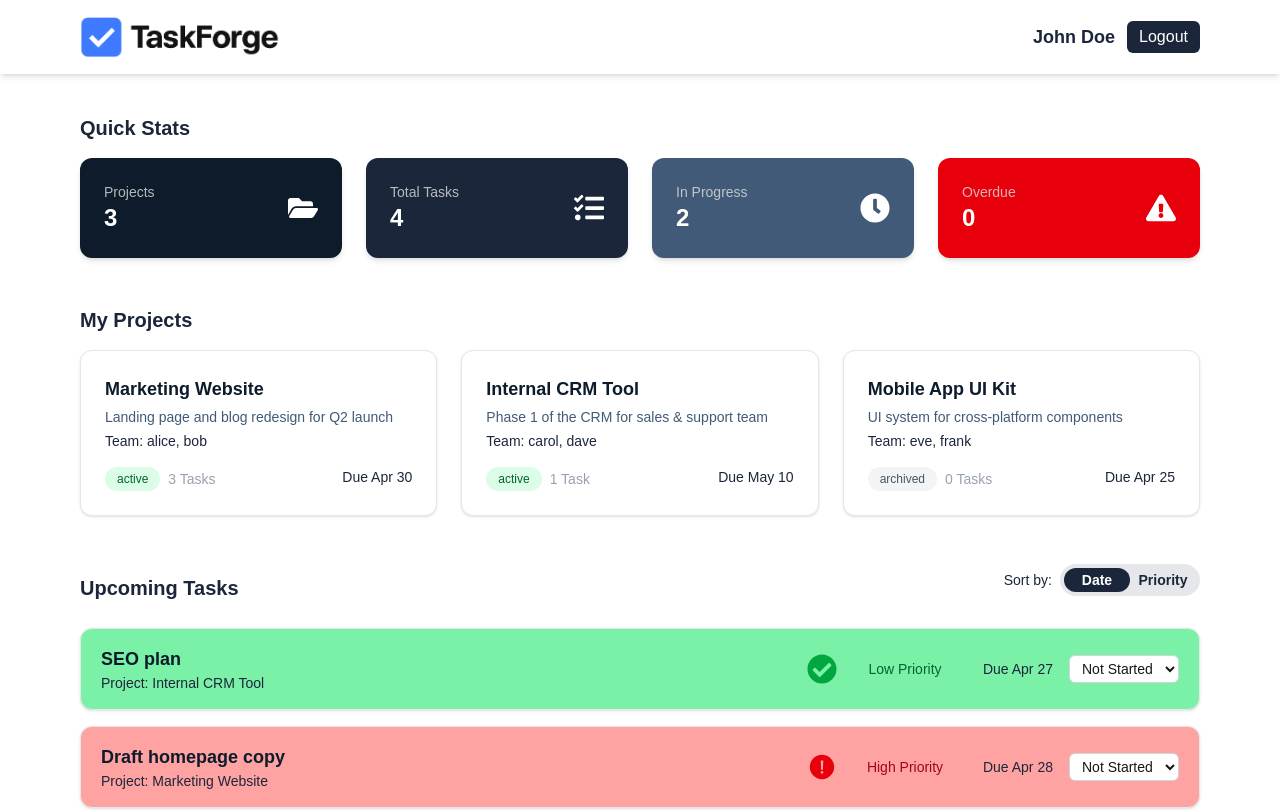
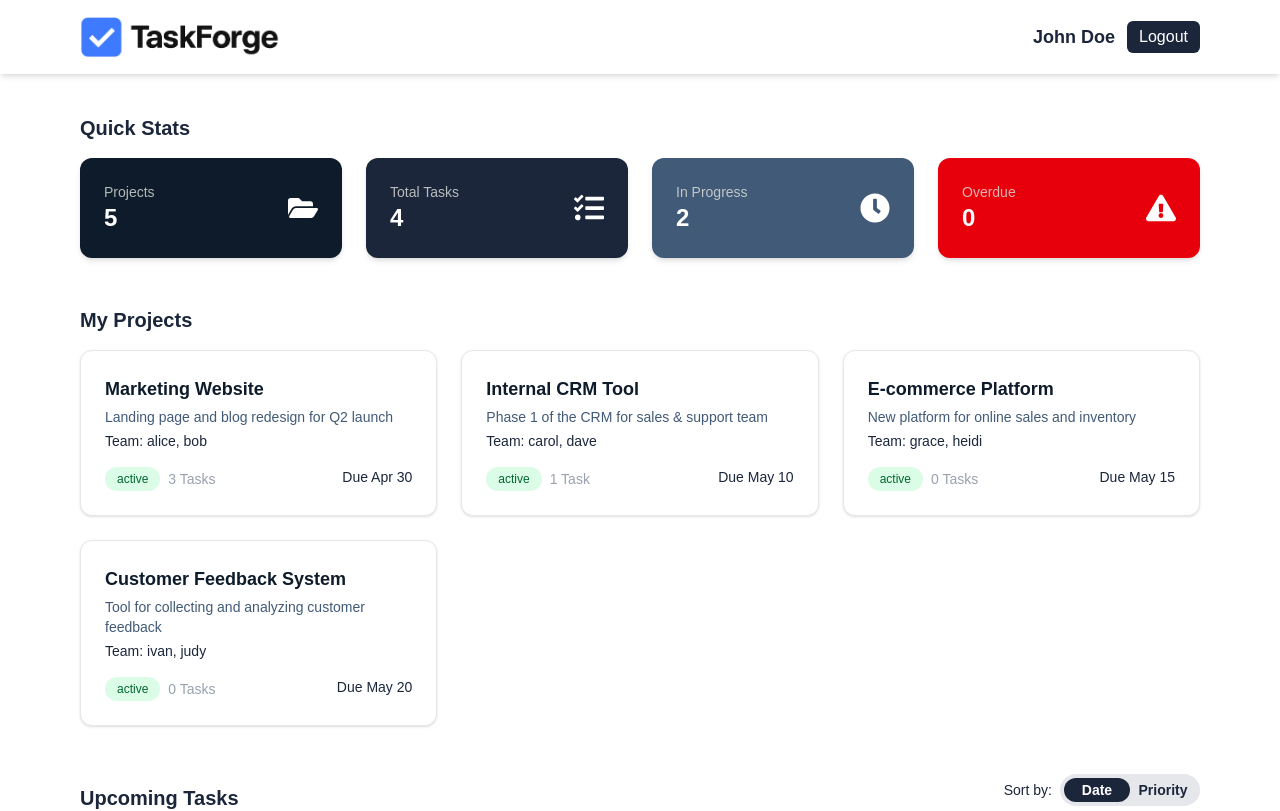
Before and after one commit to YanivRabin/TaskForge, a Next.js app in the folder client/: page /dashboard in a window 1280 px wide. Shown: the top 811 px of the page. Built offline with nearby package versions, Linux system fonts and the light colour scheme.

Commit message:
show only active peojects in dashboard

```diff
--- a/client/src/app/dashboard/page.tsx
+++ b/client/src/app/dashboard/page.tsx
@@ -1,6 +1,6 @@
 "use client";
 
-import {  useEffect, useState } from "react";
+import { useEffect, useState } from "react";
 import { useToast } from "@/components/toast/ToastContext";
 import DashboardLayout from "@/components/DashboardLayout";
 import ProjectCard from "@/components/ProjectCard";
@@ -44,6 +44,24 @@ const initialProjects: Project[] = [
     progress: 90,
     status: "archived",
     teamMembers: ["eve", "frank"],
+  },
+  {
+    id: 4,
+    title: "E-commerce Platform",
+    description: "New platform for online sales and inventory",
+    dueDate: "May 15",
+    progress: 20,
+    status: "active",
+    teamMembers: ["grace", "heidi"],
+  },
+  {
+    id: 5,
+    title: "Customer Feedback System",
+    description: "Tool for collecting and analyzing customer feedback",
+    dueDate: "May 20",
+    progress: 10,
+    status: "active",
+    teamMembers: ["ivan", "judy"],
   },
 ];
 
@@ -181,8 +199,9 @@ export default function DashboardPage() {
       {/* My Projects */}
       <h2 className="text-xl font-semibold text-secondary mb-4">My Projects</h2>
       <div className="grid grid-cols-1 sm:grid-cols-3 gap-6 mb-12 w-full">
-
-        {initialProjects.map((project) => (
+        {projects
+          .filter((project) => project.status === "active")
+          .map((project) => (
             <ProjectCard
               key={project.id}
               project={project}
```
Lines whose indentation alone changed are shown as unchanged.
